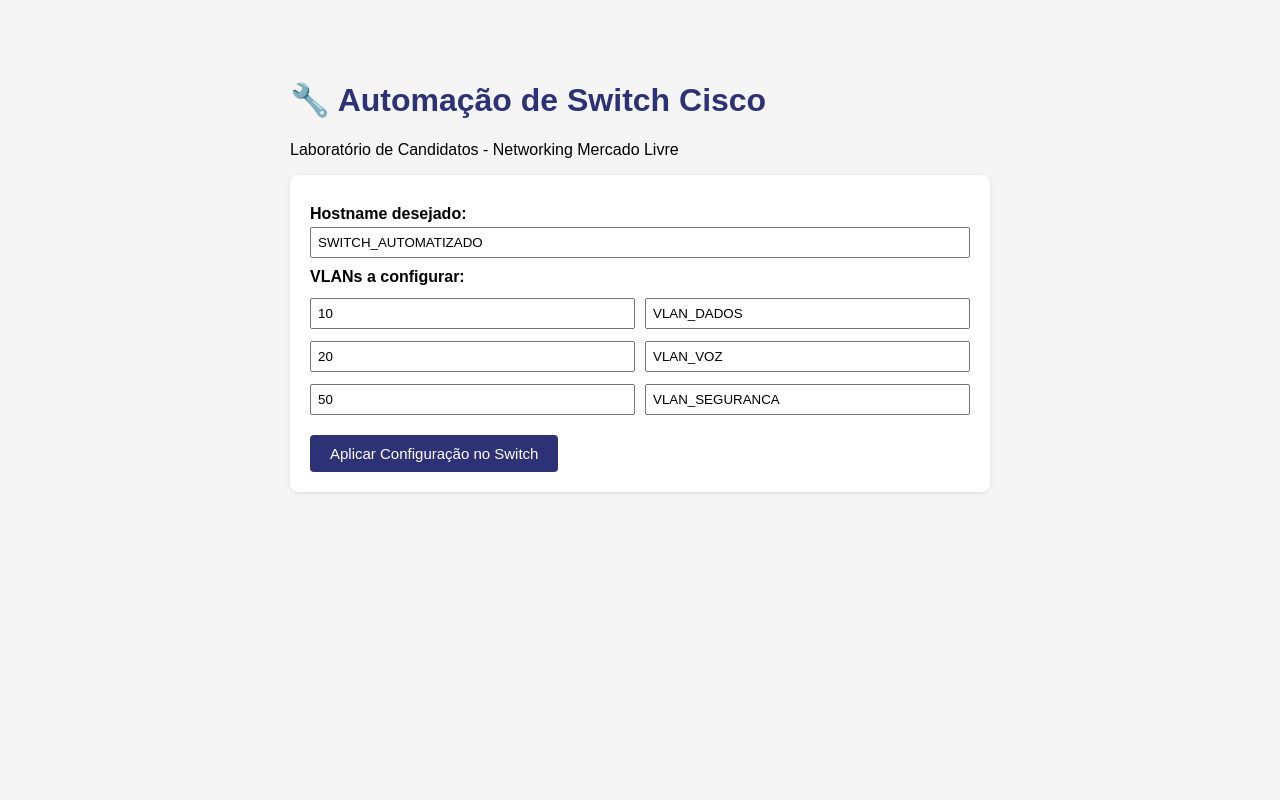
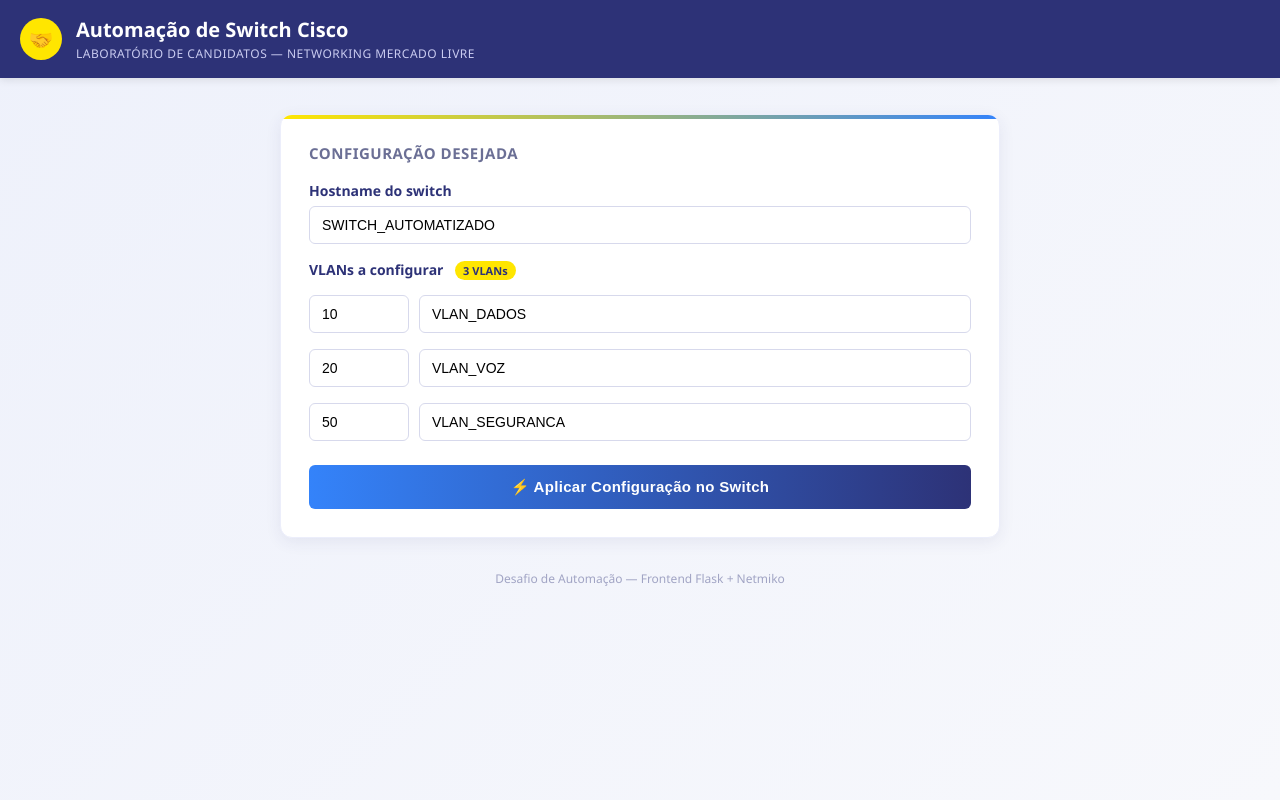
Before and after one commit to viniciusk1/Automacao-ML, a Flask app: page / in a window 1280 px wide. Run offline with Flask 3, Linux system fonts and the light colour scheme.

Commit message:
Melhora design do frontend: paleta de cores, cards com destaque e badge de VLANs

```diff
--- a/templates/index.html
+++ b/templates/index.html
@@ -4,92 +4,234 @@
     <meta charset="UTF-8">
     <title>Automação de Switch Cisco - Mercado Livre</title>
 <style>
+    * { box-sizing: border-box; }
+
     body {
-            font-family: Arial, sans-serif;
-            background-color: #f5f5f5;
-            max-width: 700px;
-            margin: 40px auto;
-            padding: 20px;
+        font-family: 'Segoe UI', Arial, sans-serif;
+        background: linear-gradient(135deg, #eef1fb 0%, #f7f8fc 100%);
+        min-height: 100vh;
+        margin: 0;
+        padding: 0;
+        color: #1c1e3a;
     }
-        h1 { color: #2d3277; }
+
+    .topbar {
+        background: #2d3277;
+        padding: 16px 20px;
+        display: flex;
+        align-items: center;
+        gap: 14px;
+        box-shadow: 0 2px 8px rgba(0,0,0,0.1);
+    }
+
+    .topbar .badge {
+        width: 42px;
+        height: 42px;
+        background: #FFE600;
+        border-radius: 50%;
+        display: flex;
+        align-items: center;
+        justify-content: center;
+        font-size: 20px;
+    }
+
+    .topbar h1 {
+        color: white;
+        margin: 0;
+        font-size: 20px;
+    }
+
+    .topbar .subtitle {
+        color: #c9cbf0;
+        font-size: 12px;
+        letter-spacing: 0.5px;
+        margin-top: 2px;
+    }
+
+    .container {
+        max-width: 760px;
+        margin: 0 auto;
+        padding: 36px 20px;
+    }
+
     .card {
-            background: white;
-            border-radius: 8px;
-            padding: 20px;
-            box-shadow: 0 1px 4px rgba(0,0,0,0.1);
-            margin-bottom: 20px;
+        background: #ffffff;
+        border-radius: 12px;
+        padding: 28px;
+        box-shadow: 0 4px 16px rgba(45, 50, 119, 0.08);
+        margin-bottom: 24px;
+        border: 1px solid #eceefb;
+        position: relative;
+        overflow: hidden;
     }
-        label { font-weight: bold; display: block; margin-top: 10px; }
+
+    .card::before {
+        content: "";
+        position: absolute;
+        top: 0; left: 0;
+        width: 100%;
+        height: 4px;
+        background: linear-gradient(90deg, #FFE600, #3483FA);
+    }
+
+    .card h2 {
+        font-size: 15px;
+        text-transform: uppercase;
+        letter-spacing: 0.5px;
+        color: #6b6f95;
+        margin: 0 0 18px 0;
+    }
+
+    label {
+        font-weight: 600;
+        display: block;
+        margin-top: 16px;
+        font-size: 14px;
+        color: #2d3277;
+    }
+
     input[type="text"], input[type="number"] {
         width: 100%;
-            padding: 6px;
-            margin-top: 4px;
-            box-sizing: border-box;
+        padding: 10px 12px;
+        margin-top: 6px;
+        border: 1px solid #d7d9ec;
+        border-radius: 6px;
+        font-size: 14px;
+        transition: border-color 0.15s;
     }
+
+    input[type="text"]:focus, input[type="number"]:focus {
+        outline: none;
+        border-color: #3483FA;
+        box-shadow: 0 0 0 3px rgba(52, 131, 250, 0.15);
+    }
+
     .vlan-row {
         display: flex;
         gap: 10px;
-            margin-top: 8px;
+        margin-top: 10px;
+        align-items: center;
     }
-        .vlan-row input { flex: 1; }
+
+    .vlan-badge {
+        background: #FFE600;
+        color: #2d3277;
+        font-weight: 700;
+        font-size: 11px;
+        padding: 2px 8px;
+        border-radius: 10px;
+        margin-left: 8px;
+    }
+
+    .vlan-row input[name="vlan_id"] { flex: 0 0 100px; }
+    .vlan-row input[name="vlan_nome"] { flex: 1; }
+
     button {
-            background-color: #2d3277;
+        background: linear-gradient(90deg, #3483FA, #2d3277);
         color: white;
         border: none;
-            padding: 10px 20px;
-            border-radius: 4px;
+        padding: 13px 24px;
+        border-radius: 6px;
         cursor: pointer;
-            margin-top: 20px;
+        margin-top: 24px;
+        font-size: 15px;
+        font-weight: 700;
+        transition: opacity 0.15s;
+        width: 100%;
+        letter-spacing: 0.3px;
+    }
+
+    button:hover { opacity: 0.9; }
+
+    .resultado-sucesso::before { background: linear-gradient(90deg, #FFE600, #1a7a3c); }
+    .resultado-erro::before { background: linear-gradient(90deg, #FFE600, #b00020); }
+
+    .status-linha {
+        display: flex;
+        align-items: center;
+        gap: 8px;
+        font-weight: 700;
         font-size: 15px;
     }
-        button:hover { background-color: #40469c; }
-        .sucesso { color: #1a7a3c; font-weight: bold; }
-        .erro { color: #b00020; font-weight: bold; }
-        .alerta { color: #b06000; }
-        ul { padding-left: 20px; }
+
+    .sucesso { color: #1a7a3c; }
+    .erro { color: #b00020; }
+    .alerta-titulo { color: #b06000; font-weight: 700; margin-top: 16px; }
+
+    .backup-path {
+        background: #f5f6fc;
+        padding: 8px 12px;
+        border-radius: 6px;
+        font-family: 'Consolas', monospace;
+        font-size: 13px;
+        margin-top: 6px;
+        display: inline-block;
+        border-left: 3px solid #3483FA;
+    }
+
+    ul { padding-left: 20px; margin-top: 8px; }
+    ul li { color: #b06000; margin-bottom: 4px; font-size: 14px; }
+
+    footer {
+        text-align: center;
+        color: #a1a4c4;
+        font-size: 12px;
+        margin-top: 32px;
+        padding-bottom: 20px;
+    }
 </style>
 </head>
 <body>
-    <h1>🔧 Automação de Switch Cisco</h1>
-    <p>Laboratório de Candidatos - Networking Mercado Livre</p>
+    <div class="topbar">
+        <div class="badge">🤝</div>
+        <div>
+            <h1>Automação de Switch Cisco</h1>
+            <div class="subtitle">LABORATÓRIO DE CANDIDATOS — NETWORKING MERCADO LIVRE</div>
+        </div>
+    </div>
 
+    <div class="container">
         <div class="card">
+            <h2>Configuração Desejada</h2>
             <form action="/configurar" method="post">
-            <label for="hostname">Hostname desejado:</label>
+                <label for="hostname">Hostname do switch</label>
                 <input type="text" id="hostname" name="hostname" value="{{ hostname }}">
 
-            <label>VLANs a configurar:</label>
+                <label>VLANs a configurar <span class="vlan-badge">{{ vlans|length }} VLANs</span></label>
                 {% for vlan in vlans %}
                 <div class="vlan-row">
-                <input type="number" name="vlan_id" value="{{ vlan.id }}" placeholder="ID da VLAN">
+                    <input type="number" name="vlan_id" value="{{ vlan.id }}" placeholder="ID">
                     <input type="text" name="vlan_nome" value="{{ vlan.nome }}" placeholder="Nome da VLAN">
                 </div>
                 {% endfor %}
 
-            <button type="submit">Aplicar Configuração no Switch</button>
+                <button type="submit">⚡ Aplicar Configuração no Switch</button>
             </form>
         </div>
 
         {% if resultado %}
-    <div class="card">
+        <div class="card {{ 'resultado-sucesso' if resultado.sucesso else 'resultado-erro' }}">
             {% if resultado.sucesso %}
-            <p class="sucesso">✅ {{ resultado.mensagem }}</p>
-            <p><strong>Backup salvo em:</strong> {{ resultado.backup_path }}</p>
+                <div class="status-linha sucesso">✅ {{ resultado.mensagem }}</div>
+                <p>Backup salvo em:<br><span class="backup-path">{{ resultado.backup_path }}</span></p>
 
                 {% if resultado.validacao.ok %}
-                <p class="sucesso">✅ Validação: configuração confere com o esperado.</p>
+                    <div class="status-linha sucesso">✅ Validação: configuração confere com o esperado.</div>
                 {% else %}
-                <p class="alerta">⚠️ Validação encontrou divergências:</p>
+                    <div class="alerta-titulo">⚠️ Validação encontrou divergências:</div>
                     <ul>
                         {% for alerta in resultado.validacao.alertas %}
-                    <li class="alerta">{{ alerta }}</li>
+                        <li>{{ alerta }}</li>
                         {% endfor %}
                     </ul>
                 {% endif %}
             {% else %}
-            <p class="erro">❌ {{ resultado.mensagem }}</p>
+                <div class="status-linha erro">❌ {{ resultado.mensagem }}</div>
             {% endif %}
         </div>
         {% endif %}
+
+        <footer>Desafio de Automação — Frontend Flask + Netmiko</footer>
+    </div>
 </body>
 </html>
```
Lines whose indentation alone changed are shown as unchanged.
